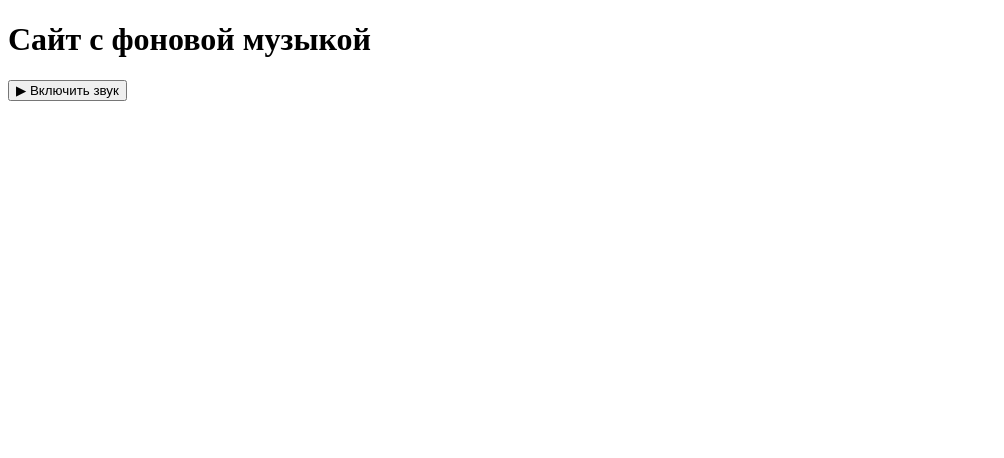
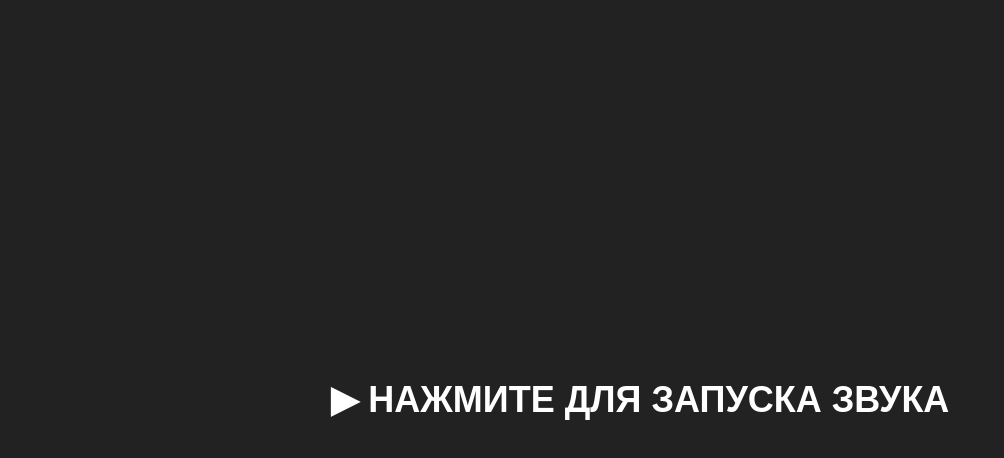
Before and after one commit to maximum-arc/main, a plain HTML site: page sound/index.html in a window 1280 px wide. Shown: the whole page, without its empty margins (0-1004 px from the left). Drawn offline with Linux system fonts and the light colour scheme.

Commit message:
Update index.html

```diff
--- a/sound/index.html
+++ b/sound/index.html
@@ -1,32 +1,63 @@
 <!DOCTYPE html>
 <html>
 <head>
-    <title>Мой сайт со звуком</title>
+    <title>Сайт со звуком</title>
+    <style>
+        body {
+            margin: 0;
+            padding: 0;
+            font-family: Arial, sans-serif;
+        }
+        #fullscreenButton {
+            position: fixed;
+            top: 0;
+            left: 0;
+            width: 100%;
+            height: 100%;
+            background: #000;
+            color: #fff;
+            display: flex;
+            justify-content: center;
+            align-items: center;
+            cursor: pointer;
+            z-index: 1000;
+            font-size: 24px;
+        }
+        #fullscreenButton:hover {
+            background: #222;
+        }
+    </style>
 </head>
 <body>
-    <h1>Сайт с фоновой музыкой</h1>
+    <!-- Основной контент (виден после нажатия кнопки) -->
+    <h1>Добро пожаловать!</h1>
+    <p>Звук включен. Наслаждайтесь!</p>
 
-    <!-- Аудиоплеер (скрытый) -->
-    <audio id="myAudio" controls loop style="display: none;">
-        <source src="530.mp3" type="audio/mpeg">
-        Ваш браузер не поддерживает аудио.
+    <!-- Полноэкранная кнопка -->
+    <div id="fullscreenButton">
+        <h2>▶ НАЖМИТЕ ДЛЯ ЗАПУСКА ЗВУКА</h2>
+    </div>
+
+    <!-- Аудио (скрыто) -->
+    <audio id="backgroundSound" loop>
+        <source src="sound.mp3" type="audio/mpeg">
     </audio>
 
-    <button onclick="playSound()">▶ Включить звук</button>
+    <script>
+        const button = document.getElementById("fullscreenButton");
+        const audio = document.getElementById("backgroundSound");
 
-    <script>
-        function playSound() {
-            const audio = document.getElementById("myAudio");
-            audio.volume = 0.5; // Громкость 50%
+        // При клике на кнопку:
+        button.addEventListener("click", () => {
+            // Прячем кнопку
+            button.style.display = "none";
+
+            // Пытаемся включить звук
+            audio.volume = 1; // Громкость 50%
             audio.play()
                 .then(() => console.log("Звук запущен!"))
                 .catch(e => console.error("Ошибка:", e));
-        }
-
-        // Если нужно автовоспроизведение (но браузеры могут блокировать)
-        window.onload = function() {
-            playSound();  // Раскомментируйте, если хотите попробовать автозапуск
-        };
+        });
     </script>
 </body>
 </html>
```
